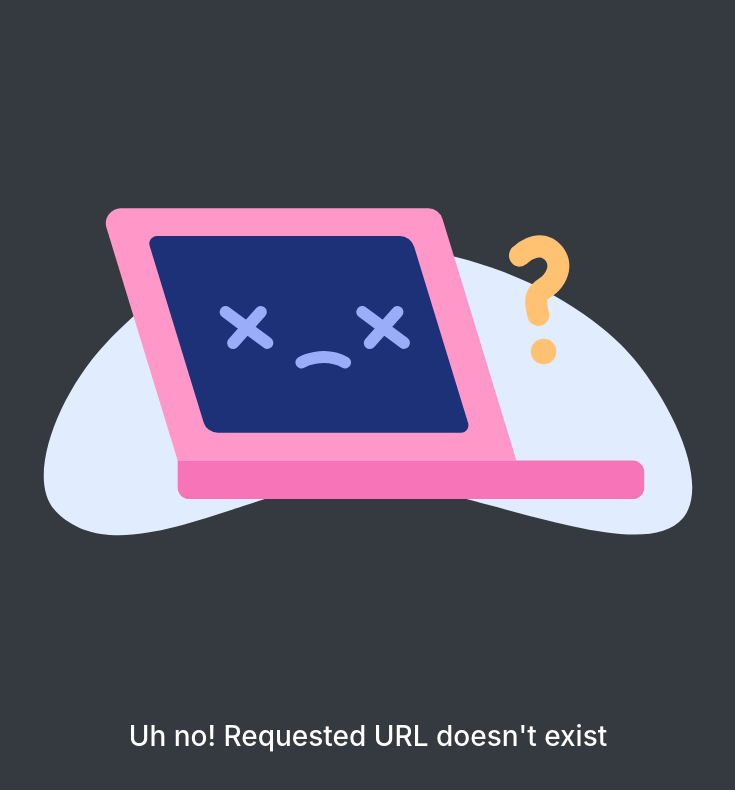
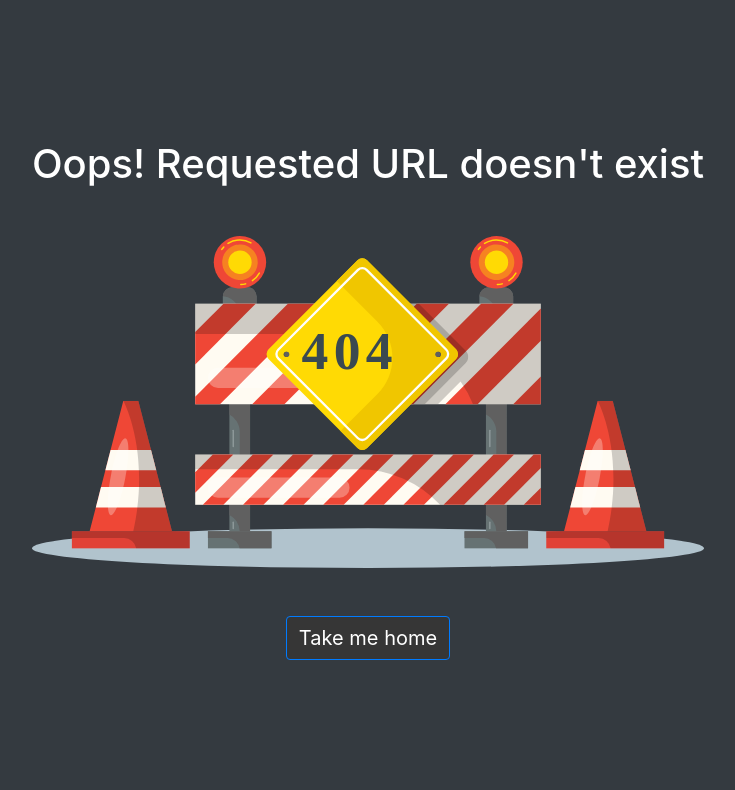
Before and after one commit to Joshuafrankle/mini-conf, a React (Create React App) app: page /404 in a window 1280 px wide. Shown: the top 790 px of the page, without its empty margins (272-1007 px from the left). Built offline with nearby package versions, Linux system fonts and the light colour scheme; no server answers.

Commit message:
Changed Error404 page

```diff
--- a/src/assets/css/style.css
+++ b/src/assets/css/style.css
@@ -36,6 +36,10 @@ body {
 
 .textColor {
   color: var(--text-color);
+}
+
+a {
+  color: inherit;
 }
 
 .main-bg {
@@ -121,6 +125,37 @@ button {
   text-shadow: 0px 0px 0px transparent;
 }
 
+/* Take me home button - Start */
+
+.errorButton {
+  font-size: 20px;
+}
+
+.errorButton span {
+  position: relative;
+  transition: 0.5s;
+}
+
+.errorButton span:after {
+  content: "\00bb";
+  position: absolute;
+  opacity: 0;
+  top: 0;
+  right: -20px;
+  transition: 0.5s;
+}
+
+.errorButton:hover span {
+  padding-right: 20px;
+}
+
+.errorButton:hover span:after {
+  opacity: 1;
+  right: 0;
+}
+
+/* Take me home button - End */
+
 @media only screen and (max-width: 765px) {
   .title-word {
     font-size: 50px;
@@ -132,6 +167,9 @@ button {
   }
   .stream-text {
     font-size: 15px;
+  }
+  .errorButton {
+    font-size: 10px;
   }
   .customButton {
     font-size: 11px;
--- a/src/pages/Error404.js
+++ b/src/pages/Error404.js
@@ -1,22 +1,27 @@
-import LaptopLogo from "../assets/images/Laptop.svg";
+import LaptopLogo from "../assets/images/error.svg";
 
 function Error404() {
+  function takeHome() {
+    window.location.replace("/");
+  }
   return (
     <>
       <section
-        className="align-items-center justify-content-center bg-dark"
+        className="d-flex justify-content-center align-items-center bg-dark"
         style={{ height: "100vh" }}
       >
         <div className="text-center">
-          <img
-            src={LaptopLogo}
-            className="errorImage"
-            alt=""
-            style={{ maxHeight: "90vh", maxWidth: "90vh" }}
-          />
-          <h3 className="stream-text text-white">
-            Uh no! Requested URL doesn't exist
-          </h3>
+          <h1 className="stream-text text-white mb-5">
+            Oops! Requested URL doesn't exist
+          </h1>
+          <img src={LaptopLogo} className="" alt="Page not found" />
+          <button
+            onClick={takeHome}
+            className="errorButton mt-5 text-white btn btn-primary"
+            style={{ backgroundColor: "#363636" }}
+          >
+            <span>Take me home</span>
+          </button>
         </div>
       </section>
     </>
```
Also changed, not shown: src/assets/images/error.svg (added).
